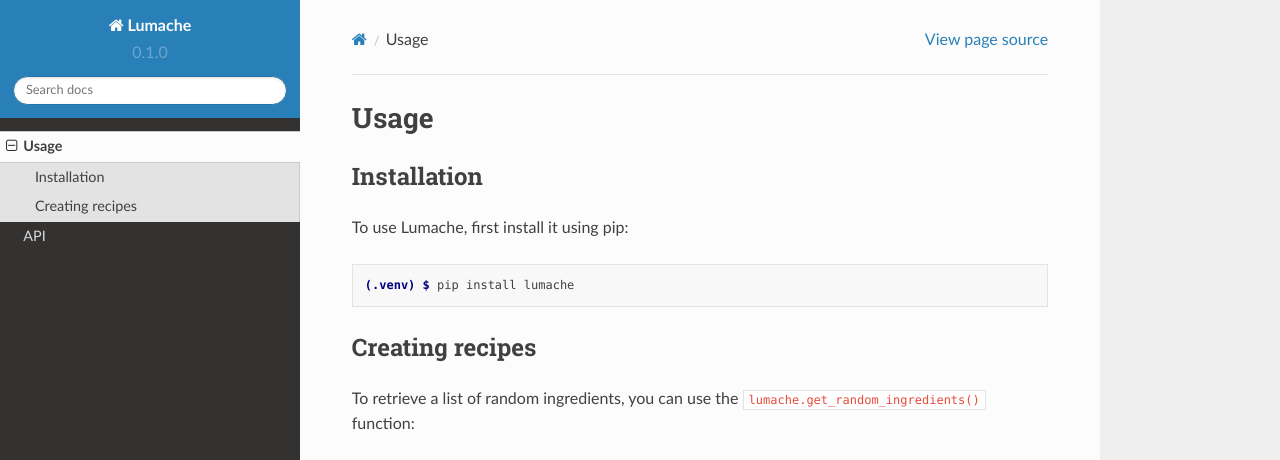
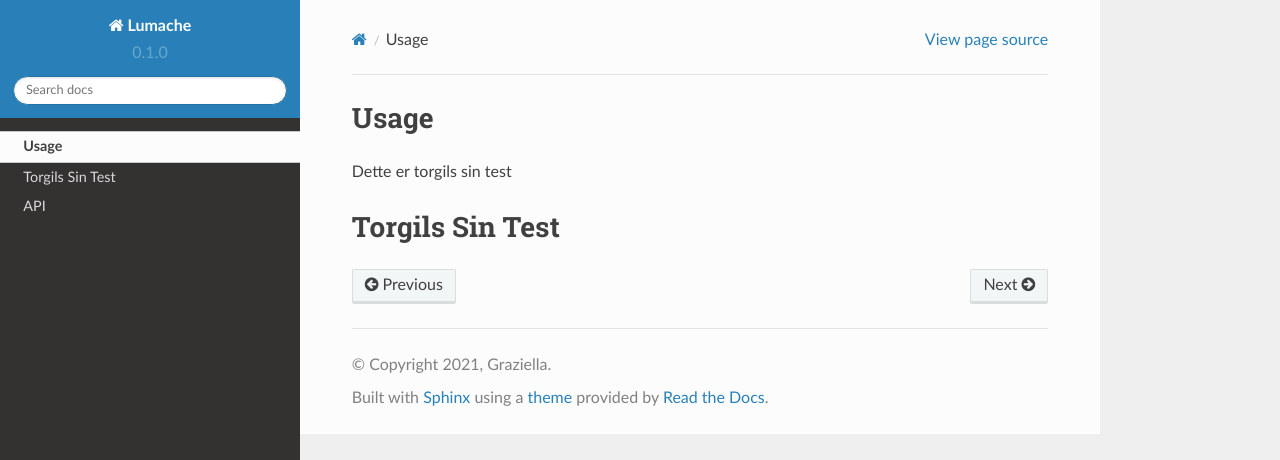
Before and after one commit to romsdalelektro/wiki, a Sphinx documentation site: the page built from docs/source/usage.rst, in a window 1280 px wide and 1095 px high. Shown: the top 460 px of the window. Built offline with Sphinx 7.4.7 and the Read the Docs theme 2.0.0, drawn with Linux system fonts in a browser that asks for light colours; some of the changed text lies outside the part shown; grey boxes are pictures that could not be loaded.

Commit message:
Update usage.rst

```diff
--- a/docs/source/usage.rst
+++ b/docs/source/usage.rst
@@ -1,33 +1,7 @@
 Usage
 =====
 
-.. _installation:
+Dette er torgils sin test
 
-Installation
-------------
-
-To use Lumache, first install it using pip:
-
-.. code-block:: console
-
-   (.venv) $ pip install lumache
-
-Creating recipes
-----------------
-
-To retrieve a list of random ingredients,
-you can use the ``lumache.get_random_ingredients()`` function:
-
-.. autofunction:: lumache.get_random_ingredients
-
-The ``kind`` parameter should be either ``"meat"``, ``"fish"``,
-or ``"veggies"``. Otherwise, :py:func:`lumache.get_random_ingredients`
-will raise an exception.
-
-.. autoexception:: lumache.InvalidKindError
-
-For example:
-
->>> import lumache
->>> lumache.get_random_ingredients()
-['shells', 'gorgonzola', 'parsley']
+Torgils Sin Test
+================
```
